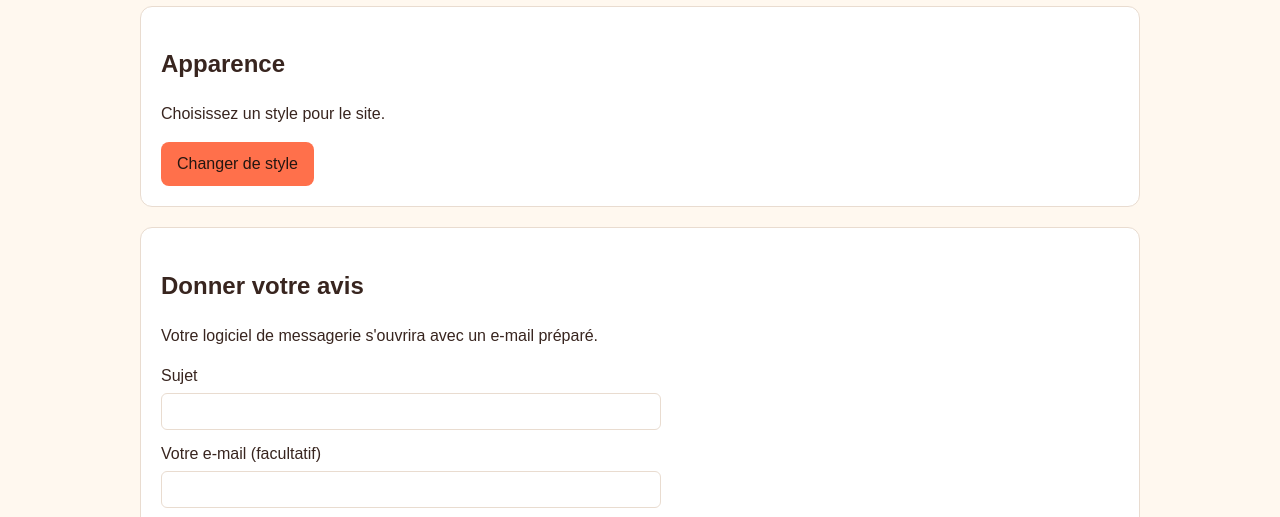
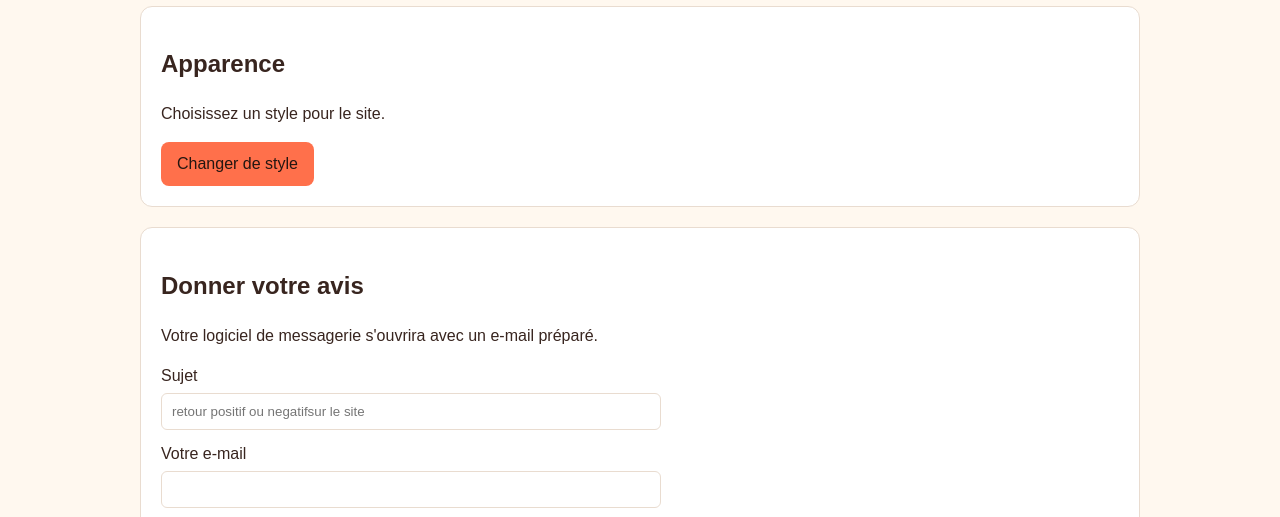
Before and after one commit to Paradox3r/GLOUGLOULIST, a plain HTML site: page parametres.html in a window 1280 px wide. Shown: the part 222-739 px from the top of the page. Drawn offline with Linux system fonts and the light colour scheme.

Commit message:
formulaire mieux

```diff
--- a/parametres.html
+++ b/parametres.html
@@ -45,10 +45,10 @@
 
             <form id="feedback-form">
                 <label for="subject">Sujet</label>
-                <input id="subject" name="subject" type="text" required>
+                <input id="subject" name="subject" type="text" required placeholder="retour positif ou negatifsur le site">
 
-                <label for="email">Votre e-mail (facultatif)</label>
-                <input id="email" name="email" type="email">
+                <label for="email">Votre e-mail</label>
+                <input id="email" name="email" type="email" pattern="[a-zA-Z0-9._%+-]+@[a-zA-Z0-9.-]+\.[a-zA-Z]{2,}$" required>
 
                 <label for="message">Votre message</label>
                 <textarea id="message" name="message" rows="5" required></textarea>
```
